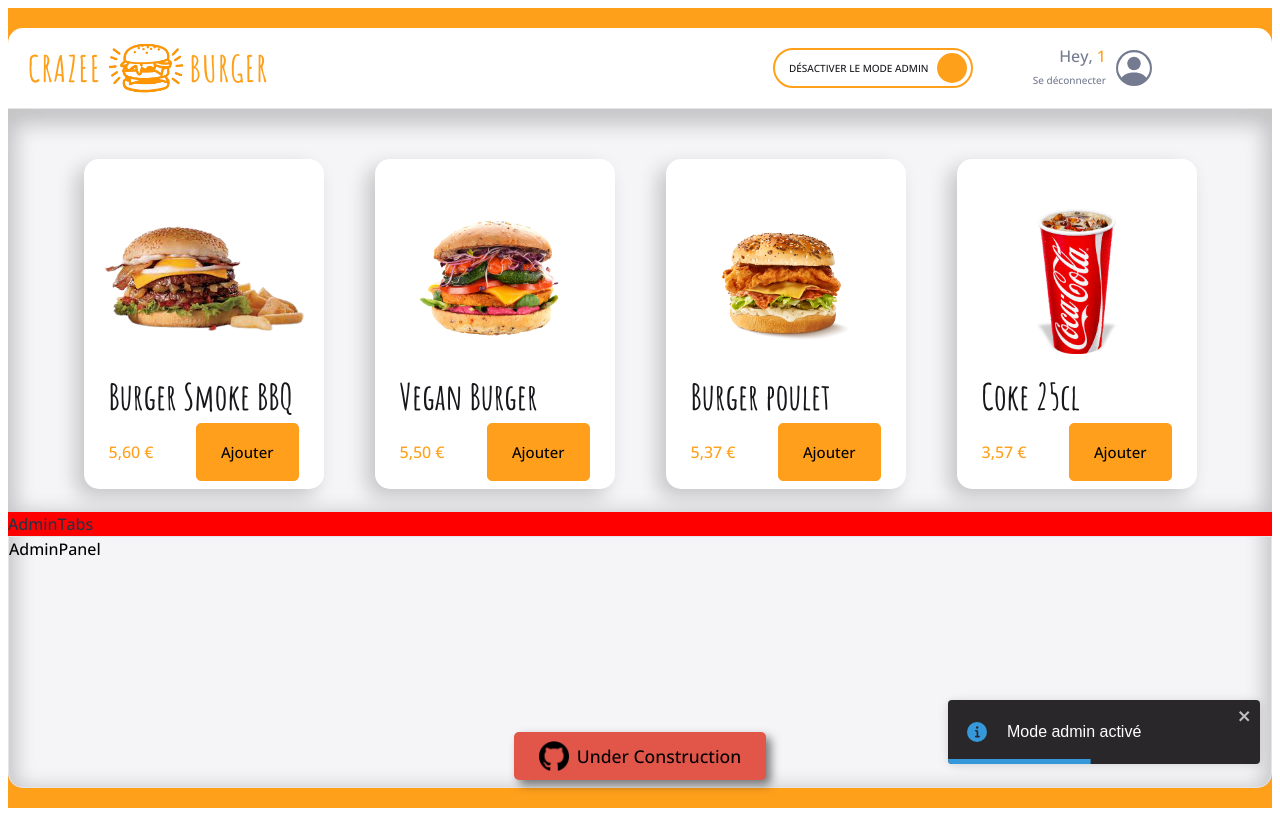
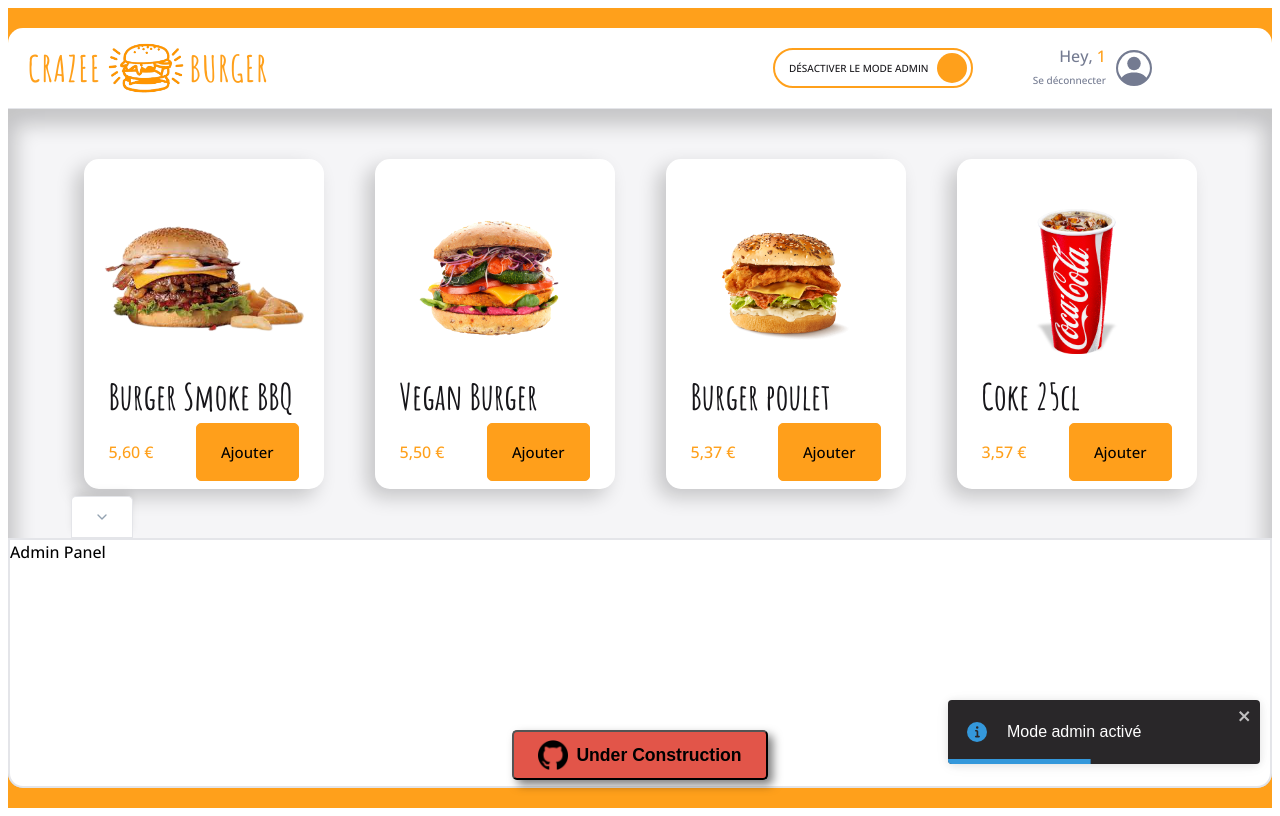
Before and after one commit to djibh/crazee, a React (Vite) app: page /order/1 in a window 1280 px wide. Both pictures are taken after a click on the label 872 px from the left and 68 px from the top of the page. Built offline with nearby package versions, Linux system fonts and the light colour scheme; grey boxes are pictures that could not be loaded.

Commit message:
feat (F07:ORDER) > Admin > Add <Tab />

```diff
--- a/src/components/pages/order/Main/Admin/Admin.tsx
+++ b/src/components/pages/order/Main/Admin/Admin.tsx
@@ -1,5 +1,4 @@
 import styled from "styled-components";
-import { theme } from "../../../../../theme";
 import AdminTabs from "./AdminTabs";
 import AdminPanel from "./AdminPanel";
 
@@ -13,5 +12,8 @@
 }
 
 const AdminStyled = styled.div`
-
+    position: absolute;
+    left: 0;
+    right: 0;
+    bottom: 0;
 `;
--- a/src/components/pages/order/Main/Admin/AdminPanel.tsx
+++ b/src/components/pages/order/Main/Admin/AdminPanel.tsx
@@ -3,14 +3,18 @@
 
 export default function AdminPanel() {
   return (
-    <AdminPanelStyled>AdminPanel</AdminPanelStyled>
+    <AdminPanelStyled>
+      Admin Panel
+    </AdminPanelStyled>
   )
 }
 
 const AdminPanelStyled = styled.div`
+    box-sizing: border-box;
     color: black;
+    background: white;
     height: 250px;
-    border: 1px solid ${theme.colors.greyLight};
+    border: 2px solid ${theme.colors.greyLight};
     border-bottom-right-radius: ${theme.borderRadius.extraRound};
     border-bottom-left-radius: ${theme.borderRadius.extraRound};
 `;
--- a/src/components/pages/order/Main/Admin/AdminTabs.tsx
+++ b/src/components/pages/order/Main/Admin/AdminTabs.tsx
@@ -1,11 +1,15 @@
 import styled from "styled-components";
+import Tab from "../../../../reusable-ui/Tab";
+import { FiChevronDown } from 'react-icons/fi'
 
 export default function AdminTabs() {
   return (
-    <AdminTabsStyled>AdminTabs</AdminTabsStyled>
+    <AdminTabsStyled>
+        <Tab Icon={<FiChevronDown />}/>
+    </AdminTabsStyled>
   )
 }
 
 const AdminTabsStyled = styled.div`
-  background: red;
+
 `;
--- a/src/components/pages/order/Main/Main.tsx
+++ b/src/components/pages/order/Main/Main.tsx
@@ -34,5 +34,6 @@
     .menu-and-admin {
       overflow-y: hidden;
       display: grid;
+      position: relative;
     }
 `;
--- /dev/null
+++ b/src/components/reusable-ui/Tab.tsx
@@ -0,0 +1,51 @@
+import styled from "styled-components";
+import { theme } from "../../theme";
+import { ReactElement } from "react";
+
+type TabProps = {
+    Icon: ReactElement
+}
+export default function Tab({Icon}: TabProps) {
+  return (
+    <TabStyled>
+        <div className="icon">
+            { Icon }
+        </div>
+    </TabStyled>
+  )
+}
+
+const TabStyled = styled.button`
+  position: relative;
+  left: 5%;
+  top: 1px;
+  height: 43px;
+  padding: 0 22px;
+
+  display: flex;
+  justify-content: center;
+  align-items: center;
+
+  background: ${theme.colors.white};
+  box-shadow: ${theme.shadows.subtle};
+
+  // font
+  font-size: ${theme.fonts.size.P0};
+  color: ${theme.colors.greySemiDark};
+
+  // border
+  border-top-left-radius: ${theme.borderRadius.round};
+  border-top-right-radius: ${theme.borderRadius.round};
+  border-top: 1px solid ${theme.colors.greyLight};
+  border-right: 1px solid ${theme.colors.greyLight};
+  border-bottom: 2px solid ${theme.colors.greyLight};
+  border-left: 1px solid ${theme.colors.greyLight};
+
+  &:hover {
+    border-bottom: 2px solid ${theme.colors.white};
+  }
+
+  .icon {
+    display: flex;
+  }
+`;
--- a/src/index.css
+++ b/src/index.css
@@ -35,23 +35,10 @@
 }
 
 button {
-  border-radius: 8px;
-  border: 1px solid transparent;
-  padding: 0.6em 1.2em;
-  font-size: 1em;
-  font-weight: 500;
-  font-family: inherit;
-  background-color: #1a1a1a;
   cursor: pointer;
   transition: border-color 0.25s;
 }
-button:hover {
-  border-color: #646cff;
-}
-button:focus,
-button:focus-visible {
-  outline: 4px auto -webkit-focus-ring-color;
-}
+
 
 @media (prefers-color-scheme: light) {
   :root {
```
Also changed, not shown: src/components/reusable-ui/PrimaryButton.tsx (+7 -1 lines).
